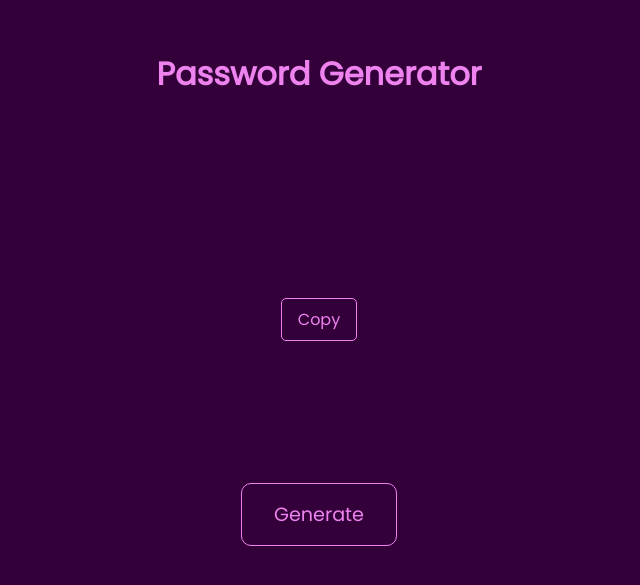
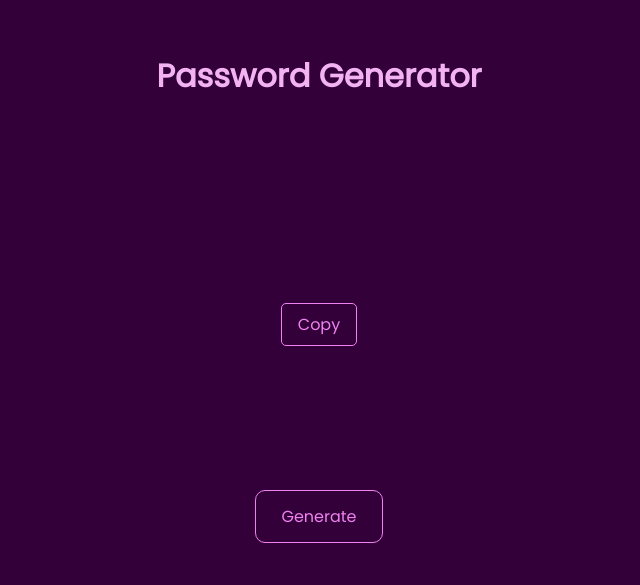
Before and after one commit to voidmain3/password_generator, a plain HTML site: page index.html in a window 1280 px wide. Shown: the part 113-698 px from the top of the page, without its empty margins (321-961 px from the left). Drawn offline with Linux system fonts and the light colour scheme.

Commit message:
updated style.css

```diff
--- a/style.css
+++ b/style.css
@@ -12,18 +12,27 @@ body {
   flex-direction: column;
   font-family: "Poppins", sans-serif;
 }
+h1 {
+  color: rgb(243, 179, 243);
+}
 
 button {
   border: none;
   border: 1px solid violet;
   border-radius: 10px;
-  padding: 1rem 2rem;
+  padding: 0.8rem 1.6rem;
   background: rgb(51, 0, 58);
   color: violet;
   transition: all 0.3s ease;
   font-family: "Poppins", sans-serif;
-  font-size: 1.2rem;
+  font-size: 1rem;
 }
+button:hover {
+  background: violet;
+  color: rgb(51, 0, 58);
+}
+
+
 
 .pass-text {
   display: flex;
```
